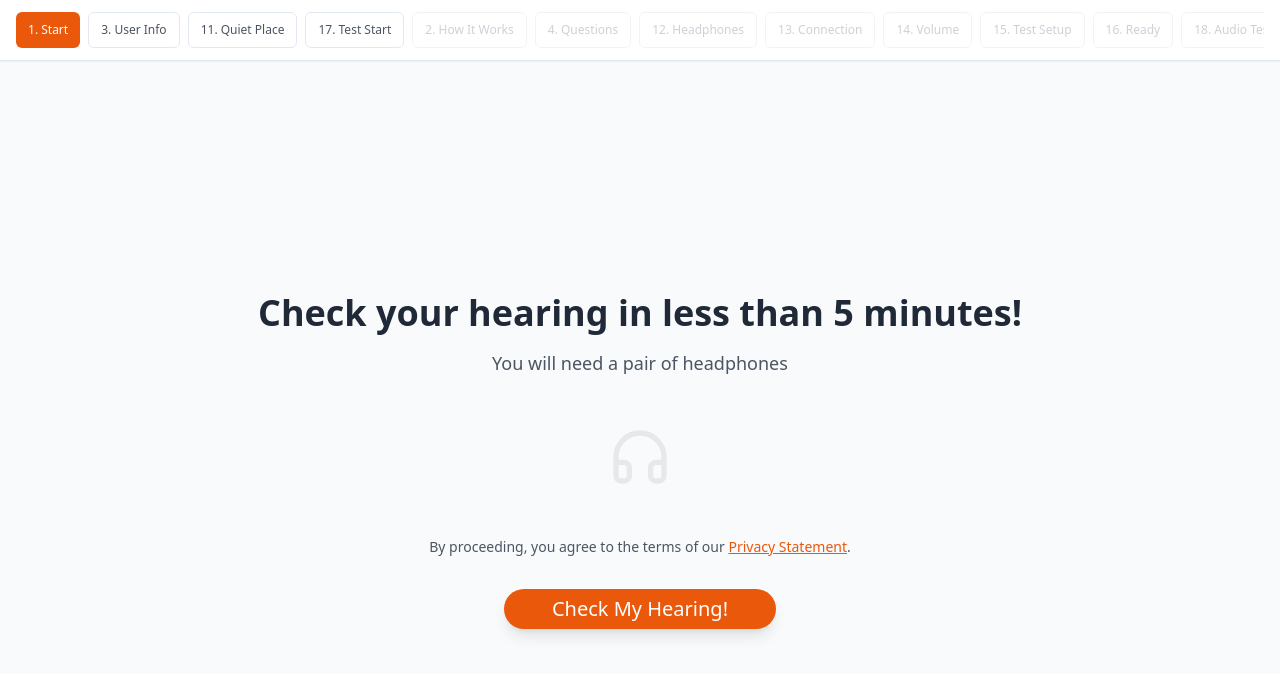
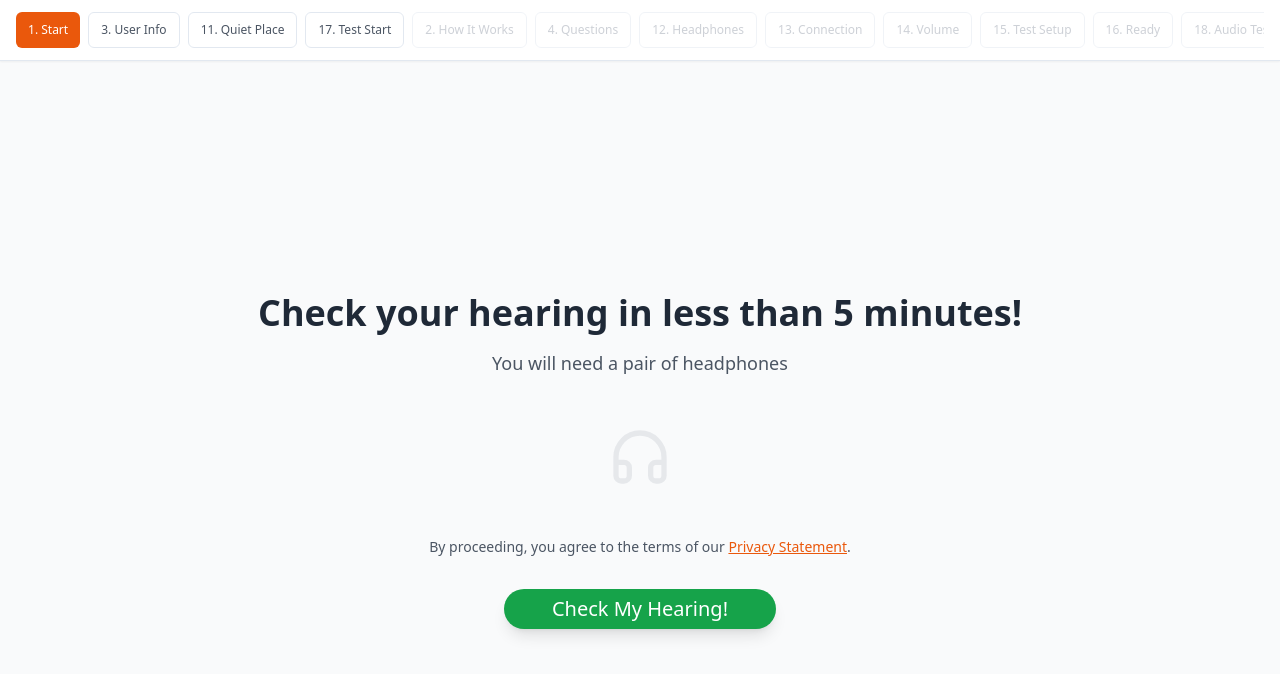
Before and after one commit to tmoulos-growthrocks/hearring-test, a React (Vite) app: page / in a window 1280 px wide. Shown: the top 674 px of the page. Built offline with nearby package versions, Linux system fonts and the light colour scheme.

Commit message:
Style: Make landing page button green
Changed the color of the button on the landing page to green.

```diff
--- a/src/components/LandingPage.tsx
+++ b/src/components/LandingPage.tsx
@@ -40,7 +40,7 @@ export const LandingPage = ({ onStartTest }: LandingPageProps) => {
 
         <Button
           onClick={onStartTest}
-          className="bg-orange-600 hover:bg-orange-700 text-white px-12 py-4 text-xl rounded-full shadow-lg transition-all duration-200 transform hover:scale-105"
+          className="bg-green-600 hover:bg-green-700 text-white px-12 py-4 text-xl rounded-full shadow-lg transition-all duration-200 transform hover:scale-105"
         >
           Check My Hearing!
         </Button>
```
